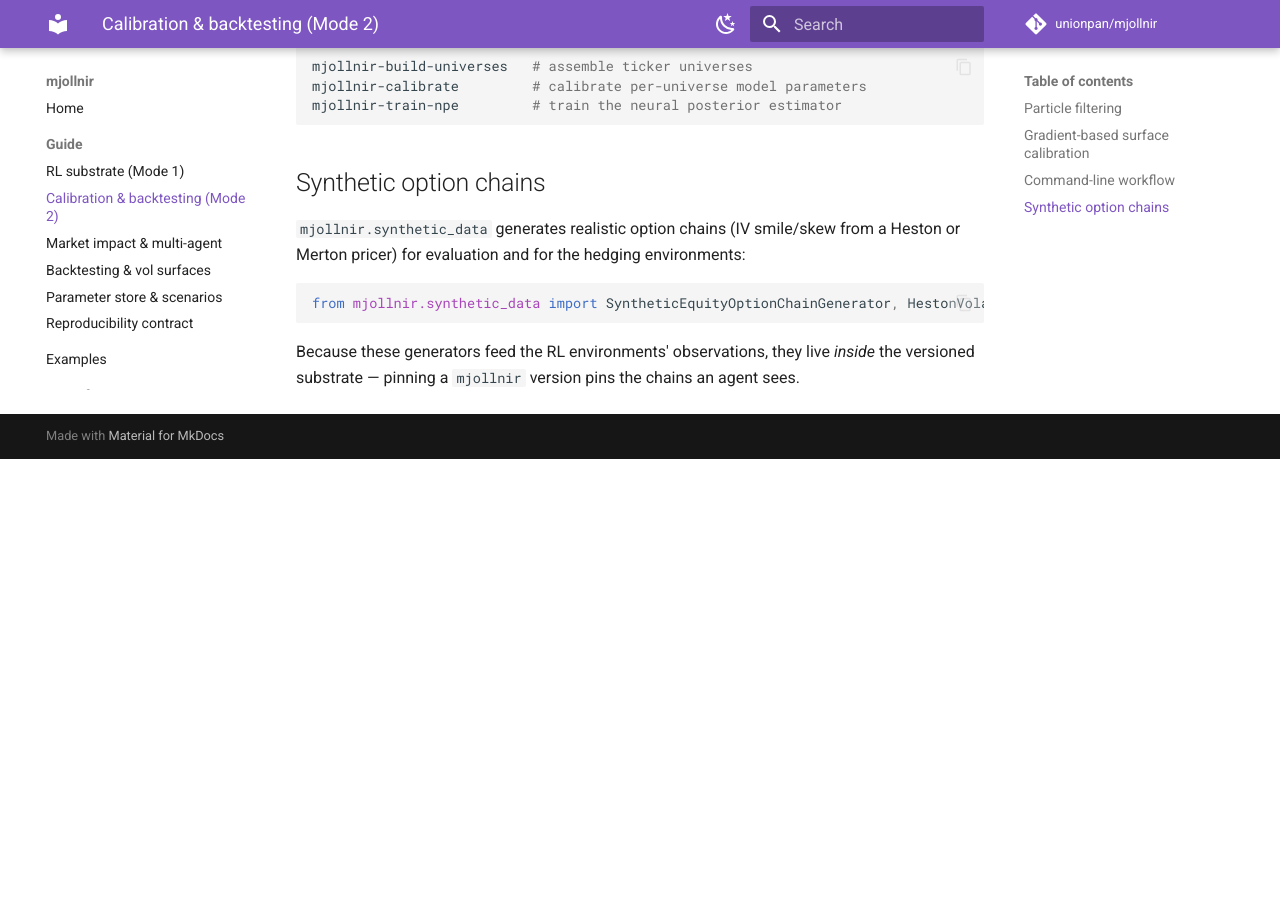
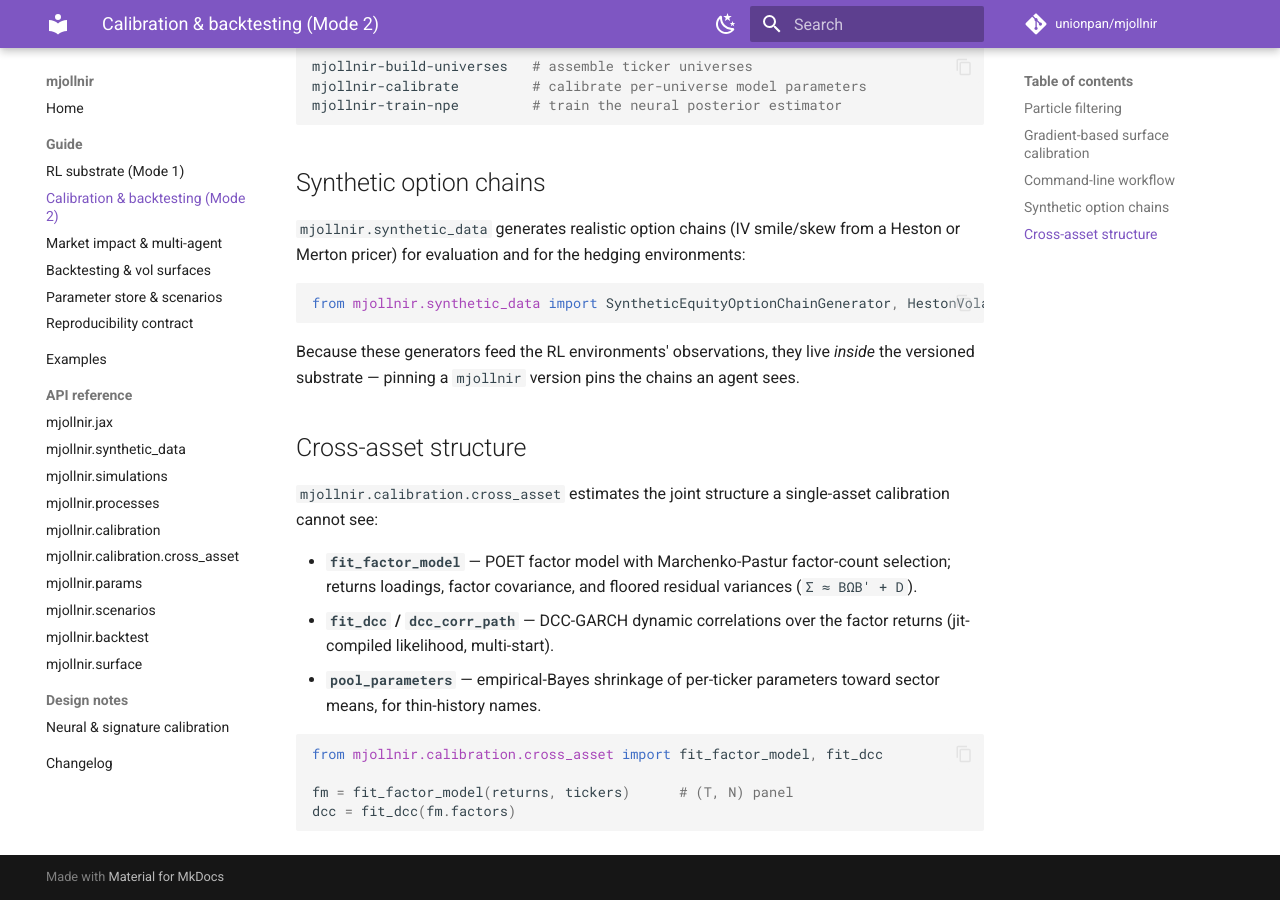
Before and after one commit to UnionPan/mjollnir, an MkDocs documentation site: the page built from docs/guide/calibration.md, in a window 1280 px wide and 900 px high, scrolled down 979 px. Built offline with MkDocs 1.6.1 and Material for MkDocs 9.7.7, drawn with Linux system fonts in a browser that asks for light colours; comment, search, counter and statistics services are not loaded; before the commit the page ends 1438 px from its top, so only the background shows below that.

Commit message:
test(cross-asset): surface the cross-asset package (docs + first tests)
calibration.cross_asset (POET factor model with Marchenko-Pastur k
selection, DCC-GARCH dynamic correlations, empirical-Bayes sector
pooling) existed with clean exports but zero documentation and zero
tests. Adds: calibration-guide section, API reference page, and sanity
tests — factor-dimension recovery on a known 2-factor panel, the
covariance contract Sigma ~= B Omega B' + D (diagonal within 50%,
factor part > 60% of trace), DCC stationarity (a+b < 1) and
correlation-path recovery near the true 0.5.

SRED-Type: support-work
SRED-Claim: MJOLLNIR

````diff
--- a/docs/guide/calibration.md
+++ b/docs/guide/calibration.md
@@ -57,3 +57,23 @@ from mjollnir.synthetic_data import SyntheticEquityOptionChainGenerator, HestonV
 Because these generators feed the RL environments' observations, they live
 *inside* the versioned substrate — pinning a `mjollnir` version pins the
 chains an agent sees.
+
+## Cross-asset structure
+
+`mjollnir.calibration.cross_asset` estimates the joint structure a
+single-asset calibration cannot see:
+
+- **`fit_factor_model`** — POET factor model with Marchenko-Pastur
+  factor-count selection; returns loadings, factor covariance, and floored
+  residual variances (`Σ ≈ BΩB′ + D`).
+- **`fit_dcc` / `dcc_corr_path`** — DCC-GARCH dynamic correlations over the
+  factor returns (jit-compiled likelihood, multi-start).
+- **`pool_parameters`** — empirical-Bayes shrinkage of per-ticker parameters
+  toward sector means, for thin-history names.
+
+```python
+from mjollnir.calibration.cross_asset import fit_factor_model, fit_dcc
+
+fm = fit_factor_model(returns, tickers)      # (T, N) panel
+dcc = fit_dcc(fm.factors)
+```
--- /dev/null
+++ b/docs/reference/cross_asset.md
@@ -0,0 +1,3 @@
+# mjollnir.calibration.cross_asset
+
+::: mjollnir.calibration.cross_asset
--- a/mkdocs.yml
+++ b/mkdocs.yml
@@ -64,6 +64,7 @@ nav:
       - mjollnir.simulations: reference/simulations.md
       - mjollnir.processes: reference/processes.md
       - mjollnir.calibration: reference/calibration.md
+      - mjollnir.calibration.cross_asset: reference/cross_asset.md
       - mjollnir.params: reference/params.md
       - mjollnir.scenarios: reference/scenarios.md
       - mjollnir.backtest: reference/backtest.md
````
Also changed, not shown: docs/roadmap-v0.2.md (+2 -2 lines), 1 other file.
